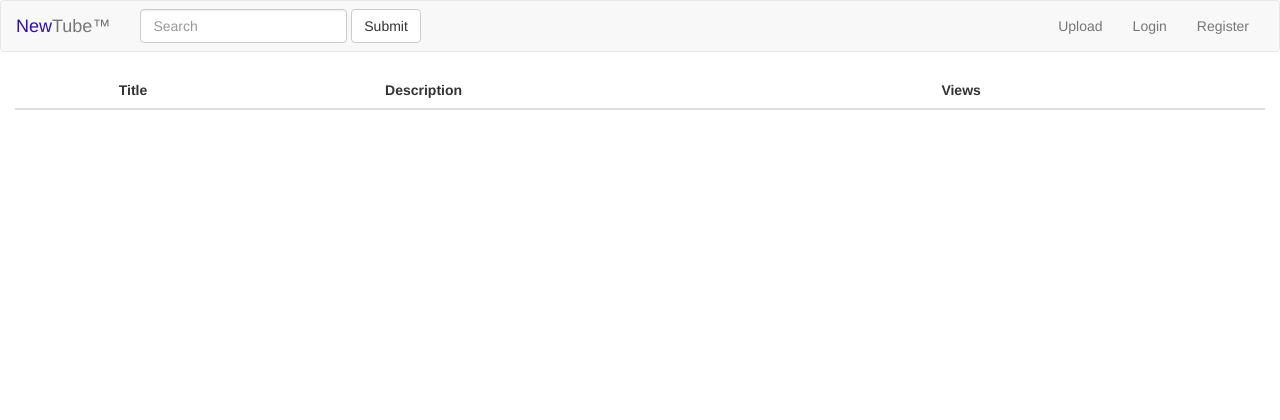
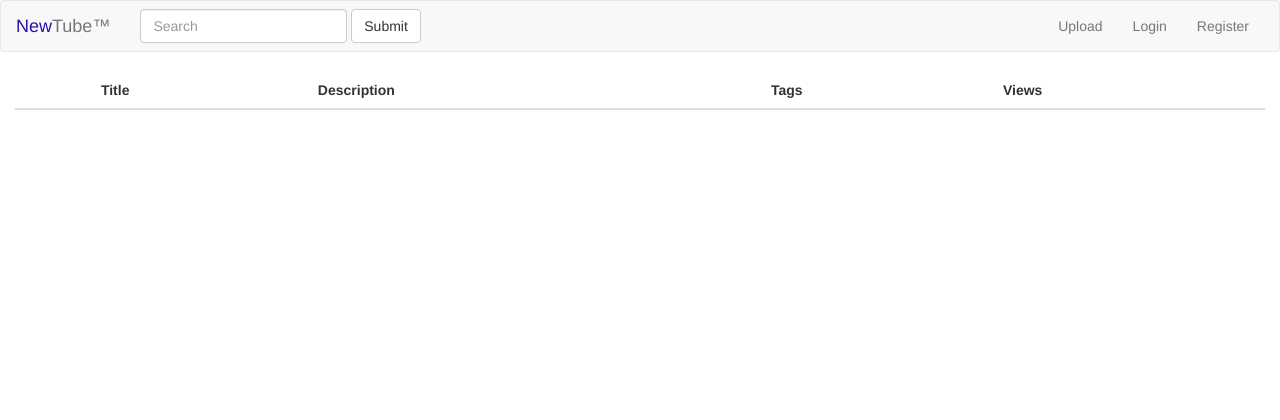
Before and after one commit to AEDIROUM/csgames-2017-web, a Flask app: template project9/templates/search.html in a window 1280 px wide. Shown: the top 420 px of the page. Run offline with Flask 2, Linux system fonts and the light colour scheme; the template is opened without the code that fills it, so the values that code supplies are empty; data comes from the database, SQL or seed files in the repository; some libraries are stand-ins or nearby versions.

Commit message:
Add a column with tags in search results

```diff
--- a/project9/actions.py
+++ b/project9/actions.py
@@ -40,7 +40,7 @@ def serve_thumbnails(path):
 @app.route("/search")
 def search():
     query = '%{}%'.format(request.args['query'])
-    return render_template('search.html', results=query_db('select *, group_concat(tag) as tags from videos join video_tags on id = video_tags.video_id where description like ? or title like ? group by id', query, query))
+    return render_template('search.html', results=query_db('select *, group_concat(tag) as tags from videos left outer join video_tags on id = video_tags.video_id where description like ? or title like ? group by id', query, query))
 
 @app.route('/register', methods=['GET', 'POST'])
 def register():
--- a/project9/templates/search.html
+++ b/project9/templates/search.html
@@ -7,6 +7,7 @@
             <th></th>
             <th>Title</th>
             <th>Description</th>
+            <th>Tags</th>
             <th>Views</th>
         </tr>
     </thead>
@@ -16,13 +17,13 @@
             <td><img style="max-width: 50px" src="{{ result['thumbnail'] }}" /></td>
             <td>{{ result['title'] }}</td>
             <td>{{ result['description'] }}</td>
+            <td>{{ result.tags or '' }}</td>
             <td class="text-align: center">
                 <span class="badge">{{ query_db('SELECT COUNT(*) AS n FROM history WHERE video_id=?', result['id']).fetchone()['n'] }}</span>
             </td>
         </tr>
         {% endfor %}
     </tbody>
-
 </table>
 
 {% endblock %}
```
